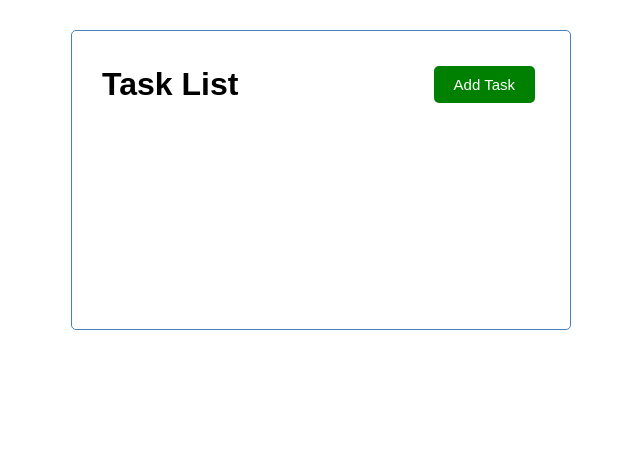
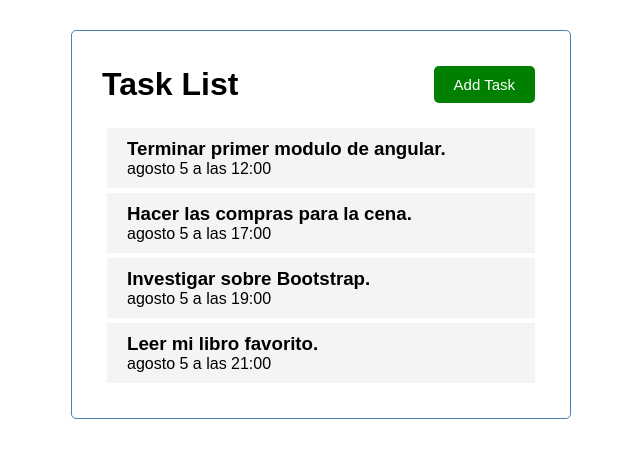
Before and after one commit to Nicolas-Daniel-Rodriguez/Task-List, an Angular app: page / in a window 1280 px wide. Shown: the top 458 px of the page, without its empty margins (319-959 px from the left). Built offline with nearby package versions, Linux system fonts and the light colour scheme.

Commit message:
Task list items

```diff
--- a/src/app/app.component.html
+++ b/src/app/app.component.html
@@ -1,3 +1,4 @@
 <div class="container">
     <app-header></app-header>
+    <app-tasks></app-tasks>
 </div>
--- a/src/app/app.module.ts
+++ b/src/app/app.module.ts
@@ -4,12 +4,16 @@
 import { AppComponent } from './app.component';
 import { HeaderComponent } from './components/header/header.component';
 import { ButtonComponent } from './components/button/button.component';
+import { TasksComponent } from './components/tasks/tasks.component';
+import { TasksItemComponent } from './components/tasks-item/tasks-item.component';
 
 @NgModule({
   declarations: [
     AppComponent,
     HeaderComponent,
-    ButtonComponent
+    ButtonComponent,
+    TasksComponent,
+    TasksItemComponent
   ],
   imports: [
     BrowserModule
--- /dev/null
+++ b/src/app/components/tasks-item/tasks-item.component.css
@@ -0,0 +1,16 @@
+.task {
+    background-color: #f4f4f4;
+    margin: 5px;
+    padding: 10px 20px;
+    cursor: pointer;
+}
+
+.task.reminder {
+    border-left: 5px solid green;
+}
+
+.task h3 {
+    display: flex;
+    align-items: center;
+    justify-content: space-between;
+}
--- /dev/null
+++ b/src/app/components/tasks-item/tasks-item.component.html
@@ -0,0 +1,4 @@
+<div class="task">
+    <h3>{{task.text}}</h3>
+    <p>{{task.day}}</p>
+</div>
--- /dev/null
+++ b/src/app/components/tasks-item/tasks-item.component.ts
@@ -0,0 +1,18 @@
+import { Component, OnInit, Input } from '@angular/core';
+import {Task} from '../../Task'
+import {TASKS} from "../../mock-tasks"
+
+@Component({
+  selector: 'app-tasks-item',
+  templateUrl: './tasks-item.component.html',
+  styleUrls: ['./tasks-item.component.css']
+})
+export class TasksItemComponent implements OnInit {
+  @Input() task: Task = TASKS[0];
+
+  constructor() { }
+
+  ngOnInit(): void {
+  }
+
+}
--- /dev/null
+++ b/src/app/components/tasks/tasks.component.html
@@ -0,0 +1,5 @@
+<app-tasks-item
+    *ngFor="let task of tasks"
+    [task] = "task"
+>
+</app-tasks-item>
--- /dev/null
+++ b/src/app/components/tasks/tasks.component.ts
@@ -0,0 +1,18 @@
+import { Component, OnInit } from '@angular/core';
+import {TASKS} from '../../mock-tasks'
+import {Task} from '../../Task'
+
+@Component({
+  selector: 'app-tasks',
+  templateUrl: './tasks.component.html',
+  styleUrls: ['./tasks.component.css']
+})
+export class TasksComponent implements OnInit {
+  tasks: Task[] = TASKS;
+
+  constructor() { }
+
+  ngOnInit(): void {
+  }
+
+}
```
Also changed, not shown: src/app/components/tasks/tasks.component.css (added).
